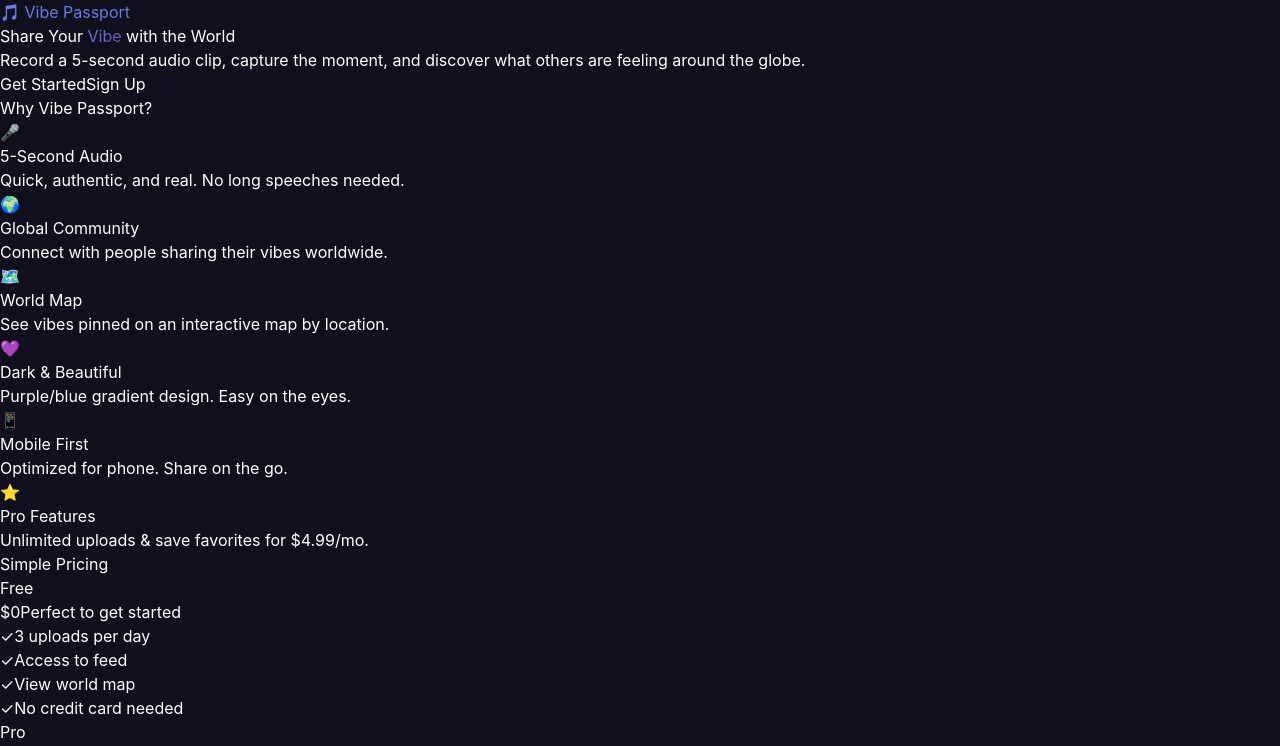
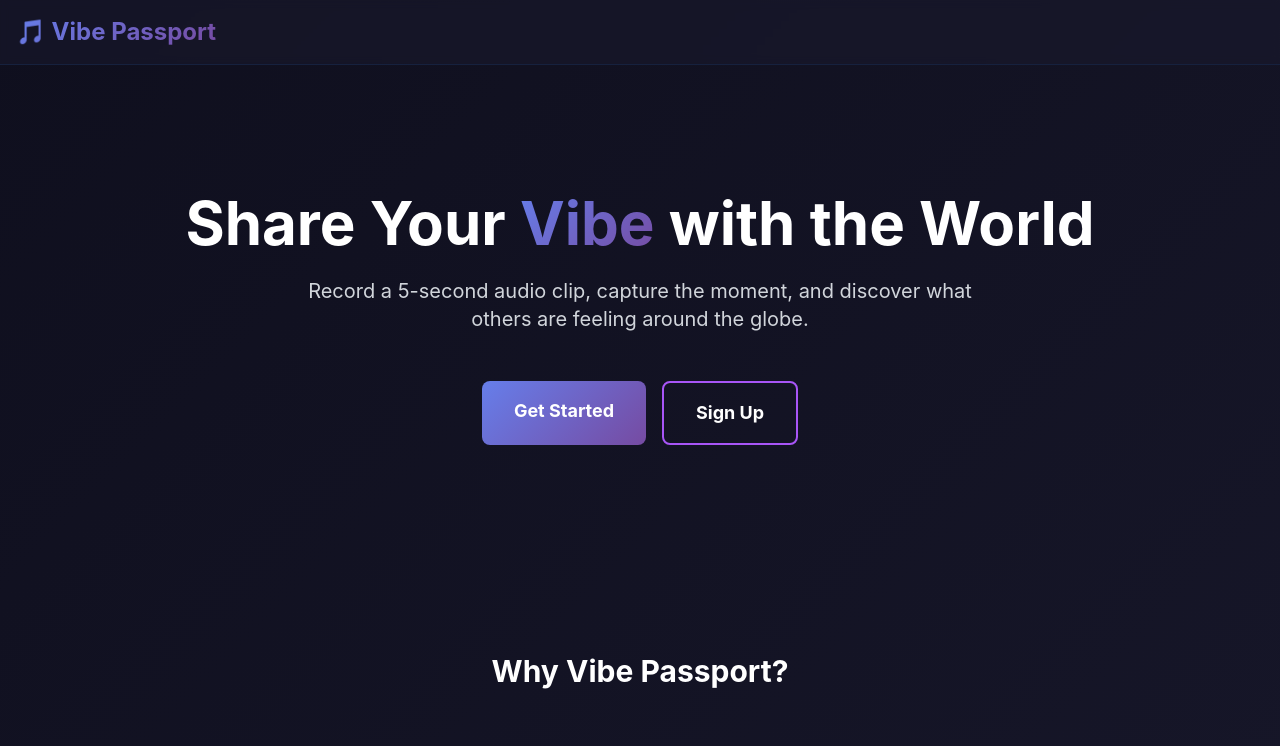
Before and after one commit to majestichack84-dot/Vibe-passport, a Next.js app: page / in a window 1280 px wide. Shown: the top 746 px of the page. Built offline with nearby package versions, Linux system fonts and the light colour scheme; no server answers.

Commit message:
Add Tailwind CSS configuration

```diff
--- /dev/null
+++ b/tailwind.config.ts
@@ -0,0 +1,25 @@
+import type { Config } from 'tailwindcss'
+
+const config: Config = {
+  content: [
+    './app/**/*.{js,ts,jsx,tsx,mdx}',
+    './components/**/*.{js,ts,jsx,tsx,mdx}',
+  ],
+  theme: {
+    extend: {
+      colors: {
+        dark: {
+          bg: '#0f0f1e',
+          surface: '#1a1a2e',
+          card: '#16213e',
+        },
+      },
+      backgroundImage: {
+        'gradient-dark': 'linear-gradient(135deg, #0f0f1e 0%, #1a1a2e 100%)',
+        'gradient-vibe': 'linear-gradient(135deg, #667eea 0%, #764ba2 100%)',
+      },
+    },
+  },
+  plugins: [],
+}
+export default config
```
